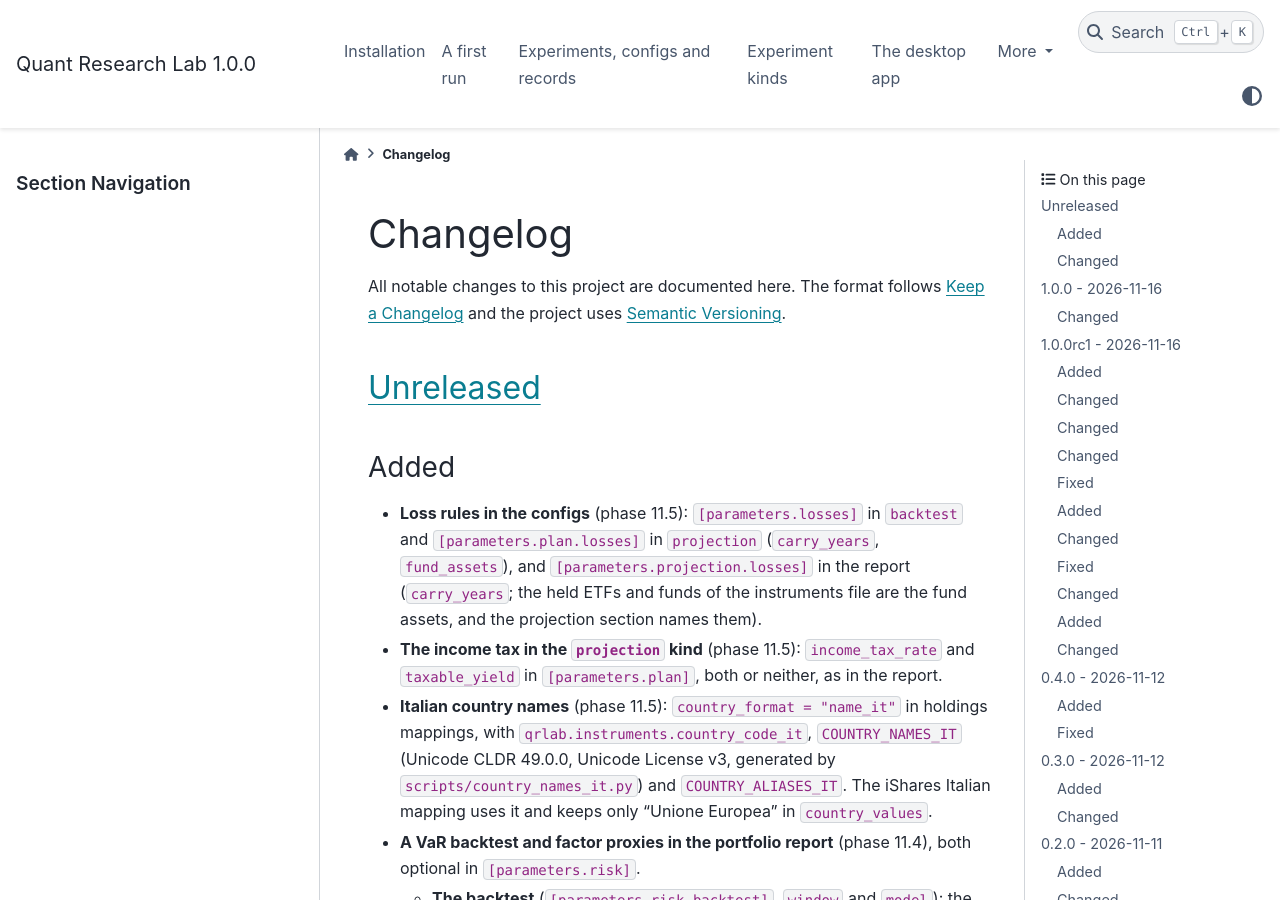
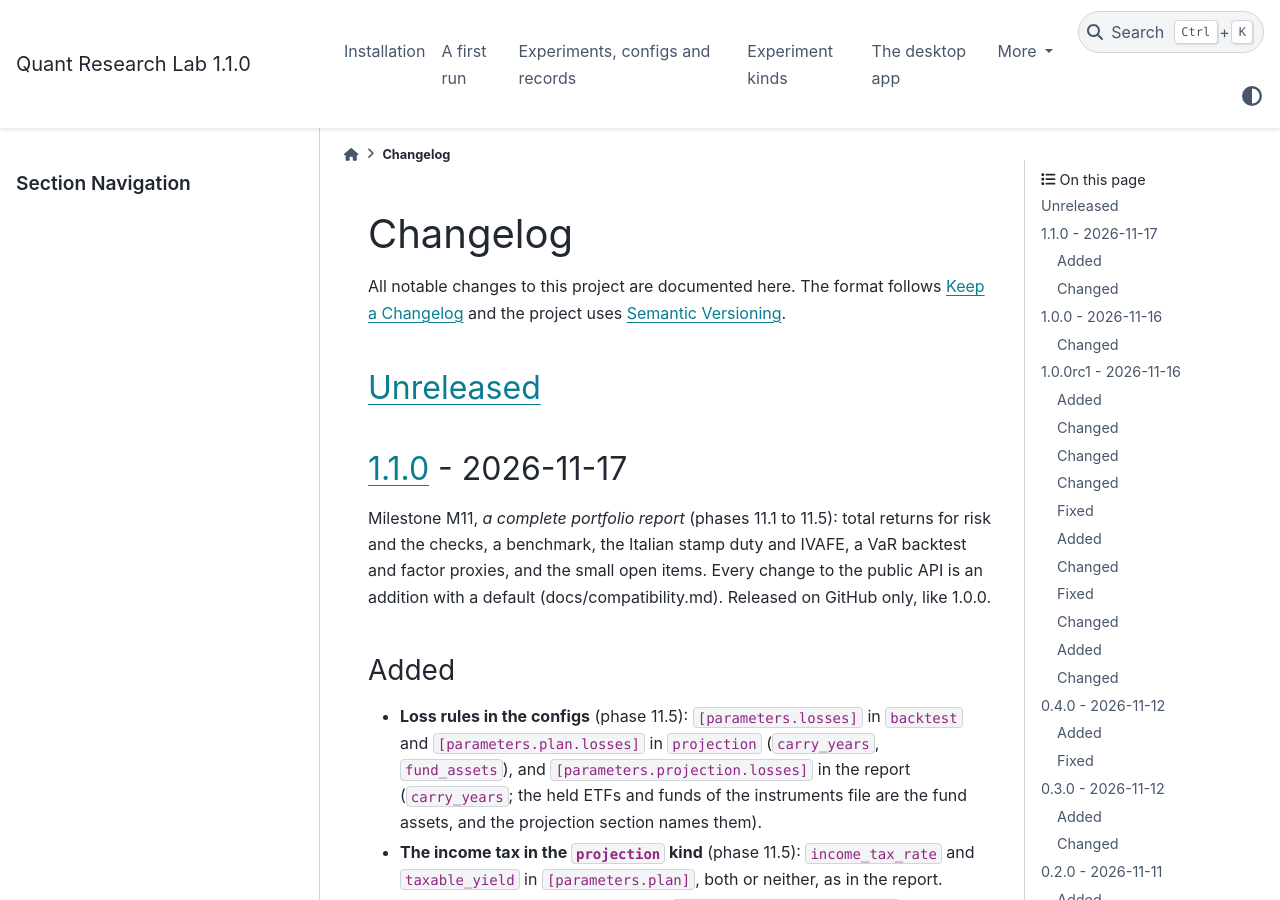
Before and after one commit to alessandroszn/quant-research-lab, a Sphinx documentation site: the page built from docs/project/changelog.md, in a window 1280 px wide and 900 px high. Built offline with Sphinx 7.4.7 and the PyData theme 0.15.4, drawn with Linux system fonts in a browser that asks for light colours.

Commit message:
chore: release 1.1.0 on GitHub (M11)
- Version 1.1.0 in pyproject.toml, CITATION.cff (dated 2026-11-17) and
  uv.lock; CHANGELOG [1.1.0] with the phases 11.1 to 11.5.
- README and the installation guide install the 1.1.0 wheel of the
  GitHub release; the ROADMAP records the release.

Co-Authored-By: Claude Opus 5.5 <noreply@anthropic.com>

```diff
--- a/CHANGELOG.md
+++ b/CHANGELOG.md
@@ -5,6 +5,13 @@ The format follows [Keep a Changelog](https://keepachangelog.com/en/1.1.0/) and
 [Semantic Versioning](https://semver.org/spec/v2.0.0.html).
 
 ## [Unreleased]
+
+## [1.1.0] - 2026-11-17
+
+Milestone M11, *a complete portfolio report* (phases 11.1 to 11.5): total returns for risk
+and the checks, a benchmark, the Italian stamp duty and IVAFE, a VaR backtest and factor
+proxies, and the small open items. Every change to the public API is an addition with a
+default (docs/compatibility.md). Released on GitHub only, like 1.0.0.
 
 ### Added
 
@@ -1019,7 +1026,8 @@ Milestones M1 (Analytics core) and M2 (Portfolio X-ray): phases 1.1 to 2.5.
 - GitHub Actions CI on Linux and Windows for Python 3.11 and 3.13.
 - Project documentation: `CLAUDE.md`, `docs/ARCHITECTURE.md`, `docs/ROADMAP.md`.
 
-[Unreleased]: https://github.com/alessandroszn/quant-research-lab/compare/v1.0.0...HEAD
+[Unreleased]: https://github.com/alessandroszn/quant-research-lab/compare/v1.1.0...HEAD
+[1.1.0]: https://github.com/alessandroszn/quant-research-lab/compare/v1.0.0...v1.1.0
 [1.0.0]: https://github.com/alessandroszn/quant-research-lab/compare/v1.0.0rc1...v1.0.0
 [1.0.0rc1]: https://github.com/alessandroszn/quant-research-lab/compare/v0.4.0...v1.0.0rc1
 [0.4.0]: https://github.com/alessandroszn/quant-research-lab/compare/v0.3.0...v0.4.0
--- a/pyproject.toml
+++ b/pyproject.toml
@@ -4,7 +4,7 @@ build-backend = "hatchling.build"
 
 [project]
 name = "quant-research-lab"
-version = "1.0.0"
+version = "1.1.0"
 description = "A rigorous Python framework for quantitative financial research, portfolio analytics and backtesting."
 readme = "README.md"
 license = "BSD-3-Clause"
```
Also changed, not shown: README.md (+4 -4 lines), docs/ROADMAP.md (+2 -1 lines), docs/getting-started/installation.md (+3 -3 lines), 2 other files.
